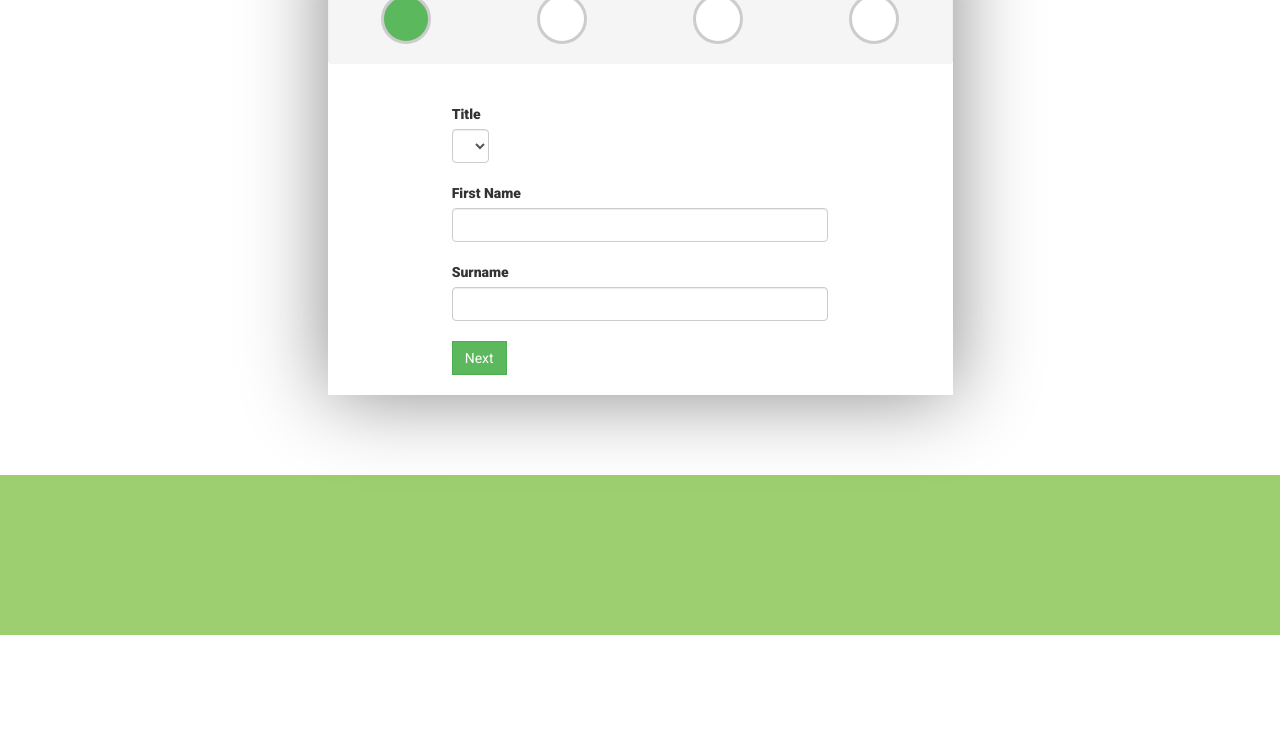
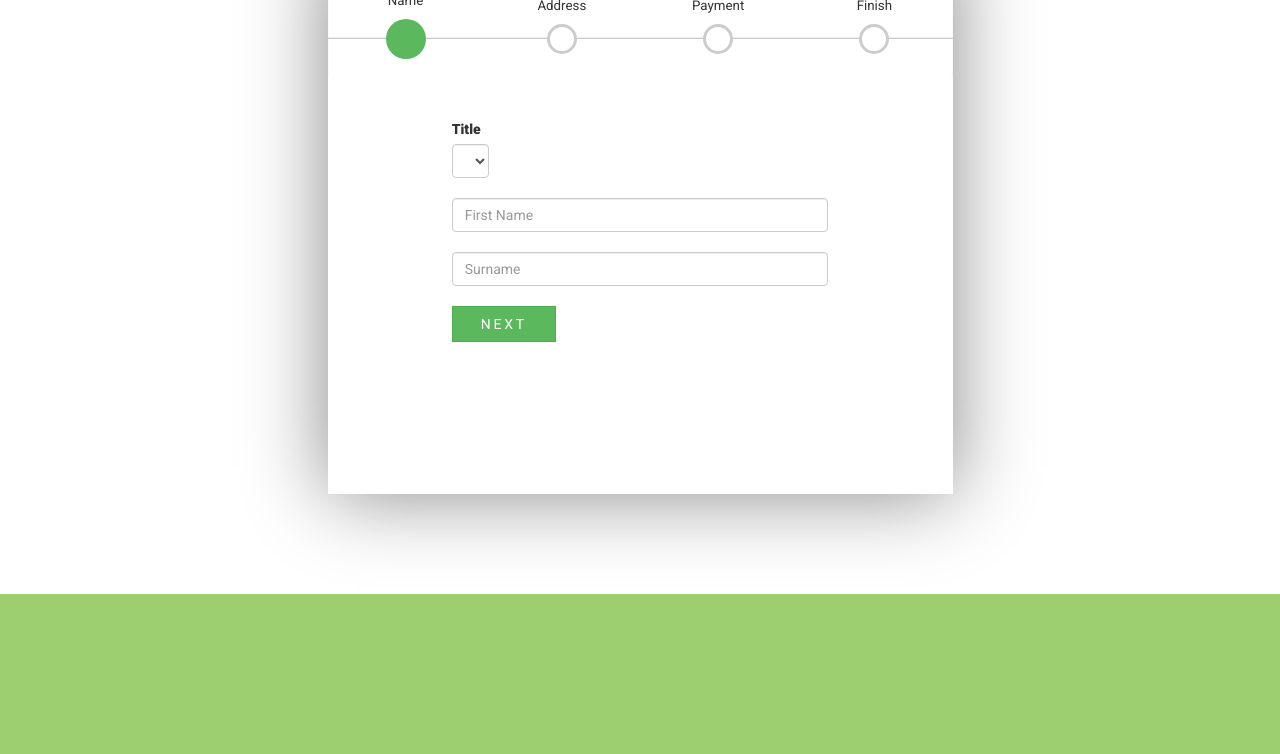
Before and after one commit to YacheLee/cs348, a plain HTML site: page order.html in a window 1280 px wide. Shown: the part 506-1260 px from the top of the page. Before the commit the page ends 1141 px from the top, so only its background shows below. Drawn offline with nearby package versions, Linux system fonts and the light colour scheme.

Commit message:
changes mainly to basket, invoice and order

```diff
--- a/css/app.css
+++ b/css/app.css
@@ -117,7 +117,7 @@ input[type='number'] {
 .footer {
   width:100%;
   height:20vh;
-  margin-top: 30px;
+  margin-top: 50px;
 }
 
 .product-grid-item* {
--- a/css/basket.css
+++ b/css/basket.css
@@ -1,6 +1,6 @@
 .basket-header{
   width:100%;
-  height:25vh;
+  height:350px;
   background: url(../img/basket-header.jpg) no-repeat center center fixed;
   -webkit-background-size: cover;
   -moz-background-size: cover;
@@ -17,6 +17,7 @@ body {
 h1 {
   font-size: 140px;
   color: white;
+  font-weight: 900;
 }
 
 .center-basket-title {
--- a/css/invoice.css
+++ b/css/invoice.css
@@ -1,13 +1,13 @@
 .invoice-header{
   width:100%;
-  height:25vh;
+  height:350px;
   background: url(../img/basket-header.jpg) no-repeat center center fixed;
   -webkit-background-size: cover;
   -moz-background-size: cover;
   -o-background-size: cover;
   background-size: cover;
   background-position: 0px calc(50% - 260px);
-  margin-bottom: 60px;
+  /*margin-bottom: 50px;*/
 }
 
 body {
@@ -17,6 +17,7 @@ body {
 h1 {
   font-size: 140px;
   color: white;
+  font-weight: 900;
 }
 
 .center-invoice-title {
@@ -27,6 +28,10 @@ h1 {
   border: 3px solid black;
   margin-top: 0px;
   margin-bottom: 40px;
+  font-family: courier, monospace;
+  text-align: center;
+  border-top: none;
+  padding-top: 50px;
 }
 
 .receipt-header{
@@ -47,3 +52,15 @@ hr {
 .details-area {
   margin-bottom:30px;
 }
+
+.product-area {
+    margin-bottom: 50px;
+}
+
+.btn {
+    transition: all 0.3s ease-in-out;
+    text-transform: uppercase;
+    letter-spacing: 0.2em;
+    padding: 0.7em 2em;
+    font-size: 10pt;
+}
--- a/css/order.css
+++ b/css/order.css
@@ -7,7 +7,7 @@
   -o-background-size: cover;
   background-size: cover;
   background-position: 0px calc(50% - 260px);
-  margin-bottom: 20px;
+  margin-bottom: 50px;
 }
 
 h1 {
@@ -31,12 +31,26 @@ body {
   -webkit-box-shadow: 0px 0px 78px 0px rgba(0,0,0,0.47);
   -moz-box-shadow: 0px 0px 78px 0px rgba(0,0,0,0.47);
   box-shadow: 0px 0px 78px 0px rgba(0,0,0,0.47);
+  min-height: 550px;
 }
 
 .progress {
   margin-top:40px;
   margin-bottom:40px;
   height:100%;
+  display: flex;
+  align-items: center;
+  background-color: transparent;
+  border: none;
+  position: relative;
+}
+
+.progress-bar{
+    position: absolute;
+    width: 100%;
+    background-color: #eee;
+    height: 2px;
+    top: 53px;
 }
 
 .form-group {
@@ -47,9 +61,13 @@ body {
   text-align: center;
 }
 
+.node h4{
+    font-size: 10pt;
+}
+
 .circle {
-      width: 50px;
-      height: 50px;
+    width: 30px;
+    height: 30px;
     -webkit-border-radius: 25px;
     -moz-border-radius: 25px;
     border-radius: 25px;
@@ -60,11 +78,40 @@ body {
     margin-left: auto;
     margin-right: auto;
     background: white;
-
+    transition: all 0.3s ease-in-out;
 }
 
 .circle-filled {
   background: #5cb85c;
-  width: 50px;
-  height: 50px;
+  width: 40px;
+  height: 40px;
+  border: none;
 }
+
+.circle-filled ~ h4{
+    text-transform: uppercase;
+    letter-spacing: 0.2em;
+    font-weight: 900;
+    font-size: 12pt;
+}
+
+.form-1 {
+    padding-bottom: 75px;
+}
+
+.btn {
+    transition: all 0.3s ease-in-out;
+    text-transform: uppercase;
+    letter-spacing: 0.2em;
+    padding: 0.5em 2em;
+}
+
+.controls{
+    display: inline-block;
+    margin-right: 40px;
+}
+
+#finished {
+    padding: 0px;
+    margin-bottom: 20px;
+}
--- a/order.html
+++ b/order.html
@@ -16,12 +16,12 @@
   </div>
   <div class="order-header">
     <div class="center-order-title">
-      <h1>Payment</h1>
+      <h1>payment</h1>
     </div>
   </div>
 
   <div class="row">
-    <div class="col-xs-12 col-md-6 col-md-offset-3">
+    <div class="col-xs-10 col-xs-offset-1 col-md-6 col-md-offset-3">
       <div class="payment-box">
 
         <!-- area for the progression box -->
@@ -29,6 +29,7 @@
 
 
           <div class="progress row">
+            <div class="progress-bar"></div>
             <div class="col-xs-3 node">
               <h4>Name</h4>
               <div class="circle circle-filled" id="c0"></div>
@@ -45,13 +46,13 @@
             </div>
 
             <div  class="col-xs-3 node">
-              <h4>Finished</h4>
+              <h4>Finish</h4>
               <div class="circle" id="c3"></div>
             </div>
           </div>
         </div>
         <div class="form-1 row" >
-          <div class="col-md-8 col-md-offset-2">
+          <div class="col-xs-10 col-xs-offset-1 col-md-8 col-md-offset-2">
             <form>
               <div id="collection-1">
 
@@ -68,14 +69,14 @@
                 </div>
                 <div class="col-md-12">
                   <div class="form-group">
-                    <label for="firstname">First Name</label>
-                    <input type="text" class="form-control" name="firstname" id="firstname" value="" />
+                    <!-- <label for="firstname">First Name</label> -->
+                    <input type="text" class="form-control" name="firstname" id="firstname" value="" placeholder="First Name" required/>
                   </div>
                 </div>
                 <div class="col-md-12">
                   <div class="form-group">
-                    <label for="surname">Surname</label>
-                    <input type="text" class="form-control" name="surname" id="surname" value="" />
+                    <!-- <label for="surname">Surname</label> -->
+                    <input type="text" class="form-control" name="surname" id="surname" value="" placeholder="Surname" required/>
                   </div>
                 </div>
               </div>
@@ -83,32 +84,32 @@
               <div id="collection-2">
                 <div class="col-md-12" >
                   <div class="form-group">
-                    <label for="number">Number</label>
-                    <input type="text" class="form-control" name="number" id="number" value="" />
+                    <!-- <label for="number">Number</label> -->
+                    <input type="text" class="form-control" name="number" id="number" value="" placeholder="House No." required/>
                   </div>
                 </div>
                 <div class="col-md-12" >
                   <div class="form-group">
-                    <label for="street">Street</label>
-                    <input type="text" class="form-control" name="street" id="street" value=""  />
+                    <!-- <label for="street">Street</label> -->
+                    <input type="text" class="form-control" name="street" id="street" value=""  placeholder="Street" required/>
                   </div>
                 </div>
                 <div class="col-md-12" >
                   <div class="form-group">
-                    <label for="postcode">Postcode</label>
-                    <input type="text" class="form-control" name="postcode" id="postcode" value=""  />
+                    <!-- <label for="city">City</label> -->
+                    <input type="text" class="form-control" name="city" id="city" value="" placeholder="City" required/>
                   </div>
                 </div>
                 <div class="col-md-12" >
                   <div class="form-group">
-                    <label for="city">City</label>
-                    <input type="text" class="form-control" name="city" id="city" value=""  />
+                    <!-- <label for="postcode">Postcode</label> -->
+                    <input type="text" class="form-control" name="postcode" id="postcode" value="" placeholder="Postcode" required />
                   </div>
                 </div>
                 <div class="col-md-12" >
                   <div class="form-group">
-                    <label for="country">Country</label>
-                    <input type="text" class="form-control" name="country" id="country" value=""  />
+                    <!-- <label for="country">Country</label> -->
+                    <input type="text" class="form-control" name="country" id="country" value="" placeholder="Country" required/>
                   </div>
                 </div>
               </div>
@@ -116,7 +117,7 @@
               <div id="collection-3">
                 <div class="col-md-12">
                   <div class="form-group">
-                    <label for='type'>Type</label>
+                    <label for='type'>Card Type</label>
                     <select class="form-control" id="type" >
                       <option>Solo</option>
                       <option>Switch</option>
@@ -127,8 +128,8 @@
                 </div>
                 <div class="col-md-12">
                   <div class="form-group">
-                    <label for="cardnumber">Card Number</label>
-                    <input type="text" name="cardnumber" class="form-control" id="cardnumber" value="" />
+                    <!-- <label for="cardnumber">Card Number</label> -->
+                    <input type="text" name="cardnumber" class="form-control" id="cardnumber" value="" placeholder="Card Number" required/>
                   </div>
                 </div>
                 <div class="col-md-12">
@@ -136,10 +137,10 @@
                     <label for="month">Expiry Date</label>
                     <div class="row">
                       <div class="col-md-3">
-                        <input type="text" name="month" class="form-control" id="month" value="" />
+                        <input type="text" name="month" class="form-control" id="month" value="" placeholder="MM" required/>
                       </div>
                       <div class="col-md-3">
-                        <input type="text" name="year" class="form-control" id="year" value="" />
+                        <input type="text" name="year" class="form-control" id="year" value="" placeholder="YY" required/>
                       </div>
                     </div>
                   </div>
@@ -151,18 +152,18 @@
                   <div class="page-header">
                     Click finish to confirm!
                   </div>
-                  <div class="col-md-6 col-offset-3" id="finished">
+                  <div class="col-md-6 controls" id="finished">
                     <button type="button" class="btn btn-success btn-lg" onclick="finish()">Finish</button>
                   </div>
                 </div>
               </div>
 
 
-              <div class='col-md-2' id="back">
+              <div class='col-md-2 controls' id="back">
                 <button type="button" class="btn btn-success" onclick="backPage()">Back</button>
               </div>
 
-              <div class='col-md-2' id="next">
+              <div class='col-md-2 controls' id="next">
                 <button type="button" class="btn btn-success" onclick="nextPage()">Next</button>
               </div>
 
@@ -172,7 +173,7 @@
           </div>
         </div>
 
-        <span style="color:white;">.</span>
+        <!-- <span style="color:white;">.</span> -->
       </div>
     </div>
   </div>
```
Also changed, not shown: invoice.html (+4 -4 lines). Lines whose indentation alone changed are shown as unchanged.
